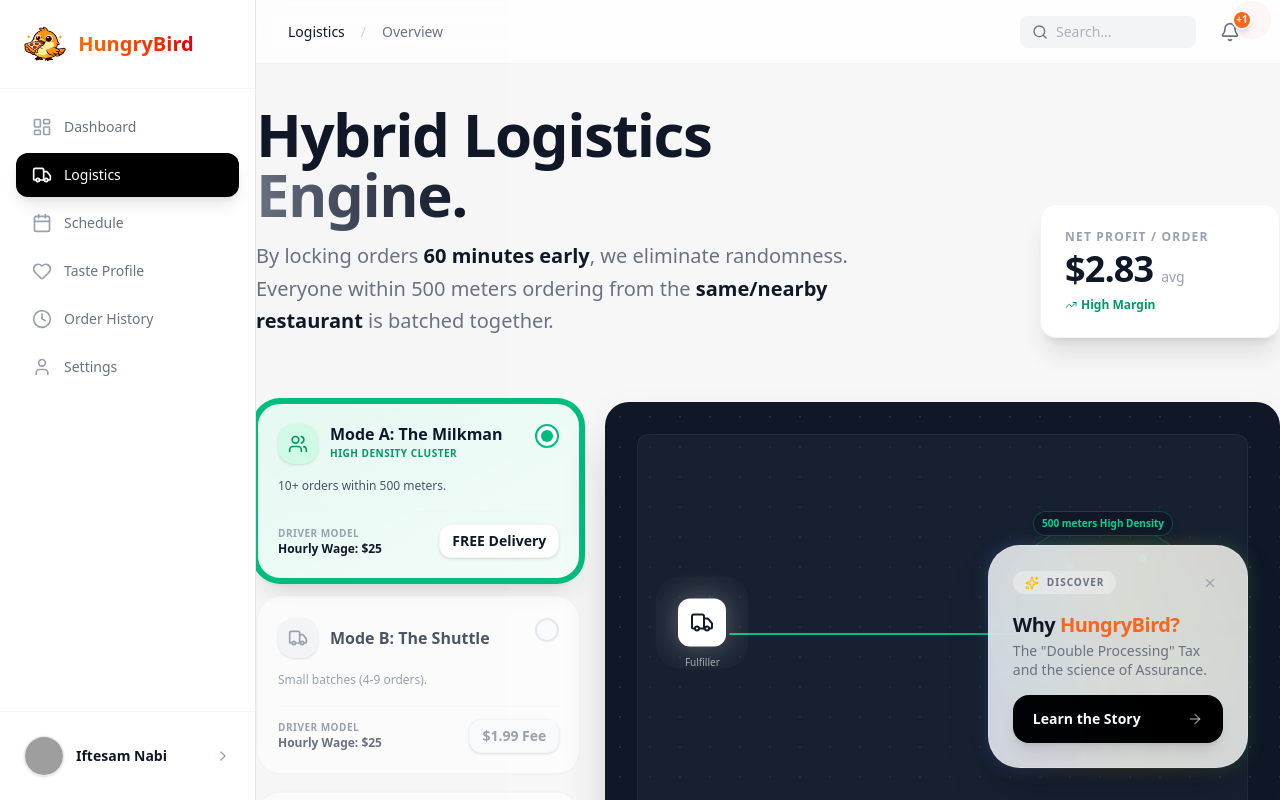
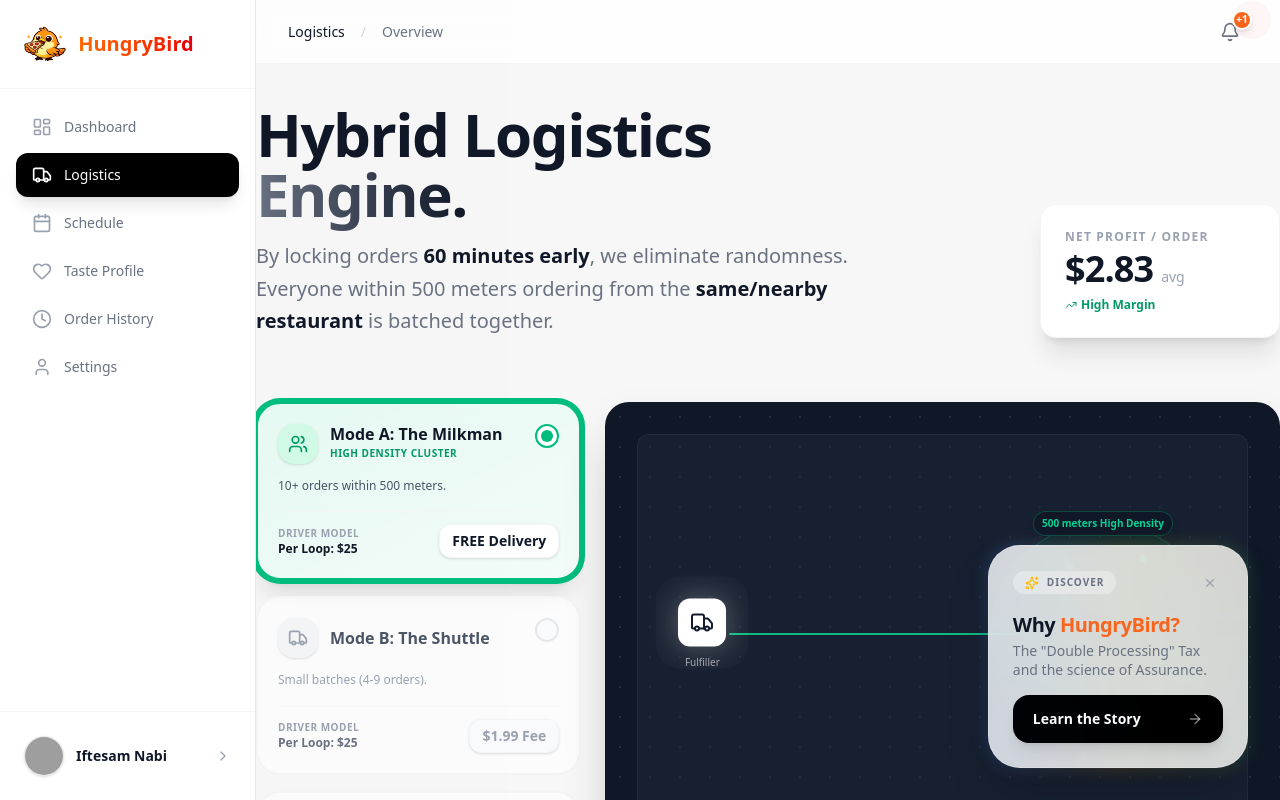
Before and after one commit to iftesam/hungrybird, a Next.js app: page /Logistics in a window 1280 px wide. Built offline with nearby package versions, Linux system fonts and the light colour scheme; grey boxes are pictures that could not be loaded.

Commit message:
Update wage terminology and remove search bar

```diff
--- a/app/(app)/WhyHungryBird/page.js
+++ b/app/(app)/WhyHungryBird/page.js
@@ -286,7 +286,7 @@
                     title="The 'Gig Guilt' Tax"
                     reality="You enjoy the convenience, but deep down, you know the driver is scrambling for $3 per order. It feels exploitative because it is."
                     cost="A silent moral tax every time you hit order. You rely on a system that burns out the people serving you."
-                    solution="The $25/hr Standard. We don't tip-bait. We pay a living wage. You aren't ordering a servant; you are hiring a professional."
+                    solution="The Per Loop: $25 Standard. We don't tip-bait. We pay a living wage. You aren't ordering a servant; you are hiring a professional."
                     doodleSrc="/doodles/ethical_standard.png"
                     color={{ bg: "bg-[#6366f1]", card: "bg-indigo-50/50 border-indigo-100", text: "text-indigo-900" }}
                     icon={ShieldCheck}
--- a/components/AppShell.jsx
+++ b/components/AppShell.jsx
@@ -134,10 +134,7 @@
                     </div>
 
                     <div className="flex items-center gap-4">
-                        <div className="hidden md:flex items-center gap-2 px-3 py-1.5 bg-gray-100 rounded-lg text-sm text-gray-500">
-                            <Search className="w-4 h-4" />
-                            <input type="text" placeholder="Search..." className="bg-transparent border-none focus:outline-none w-32" />
-                        </div>
+
 
                         <div className="relative z-50">
                             <button
--- a/components/views/LogisticsEngineView.jsx
+++ b/components/views/LogisticsEngineView.jsx
@@ -16,7 +16,7 @@
         description: "10+ orders within 500 meters.",
         logistics: "Proximity Batching (500 meters)",
         pricing: "FREE Delivery",
-        driverAction: "Hourly Wage: $25",
+        driverAction: "Per Loop: $25",
         math: {
             revenue: 4.50, // Commission ($4.50) + Fee ($0.00)
             foodCost: 10.50,
@@ -40,7 +40,7 @@
         description: "Small batches (4-9 orders).",
         logistics: "Multi-Stop Batch",
         pricing: "$1.99 Fee",
-        driverAction: "Hourly Wage: $25",
+        driverAction: "Per Loop: $25",
         math: {
             revenue: 6.49, // Commission ($4.50) + Fee ($1.99)
             foodCost: 10.50,
```
